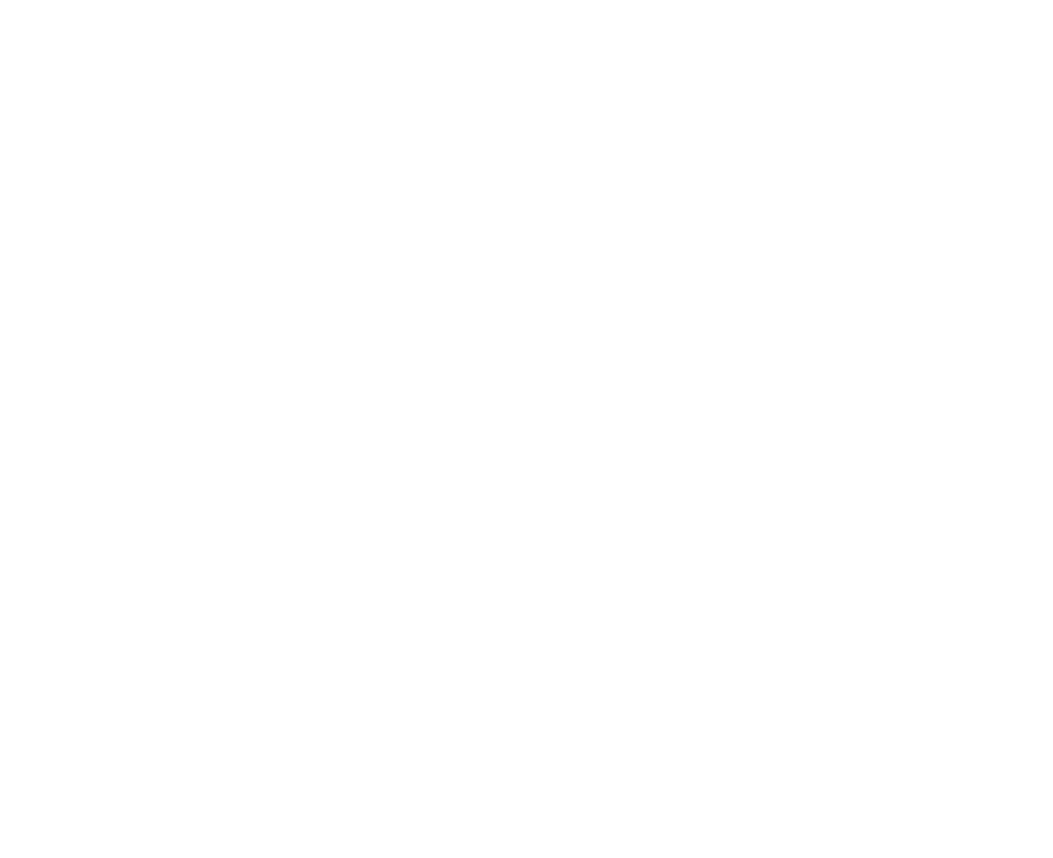
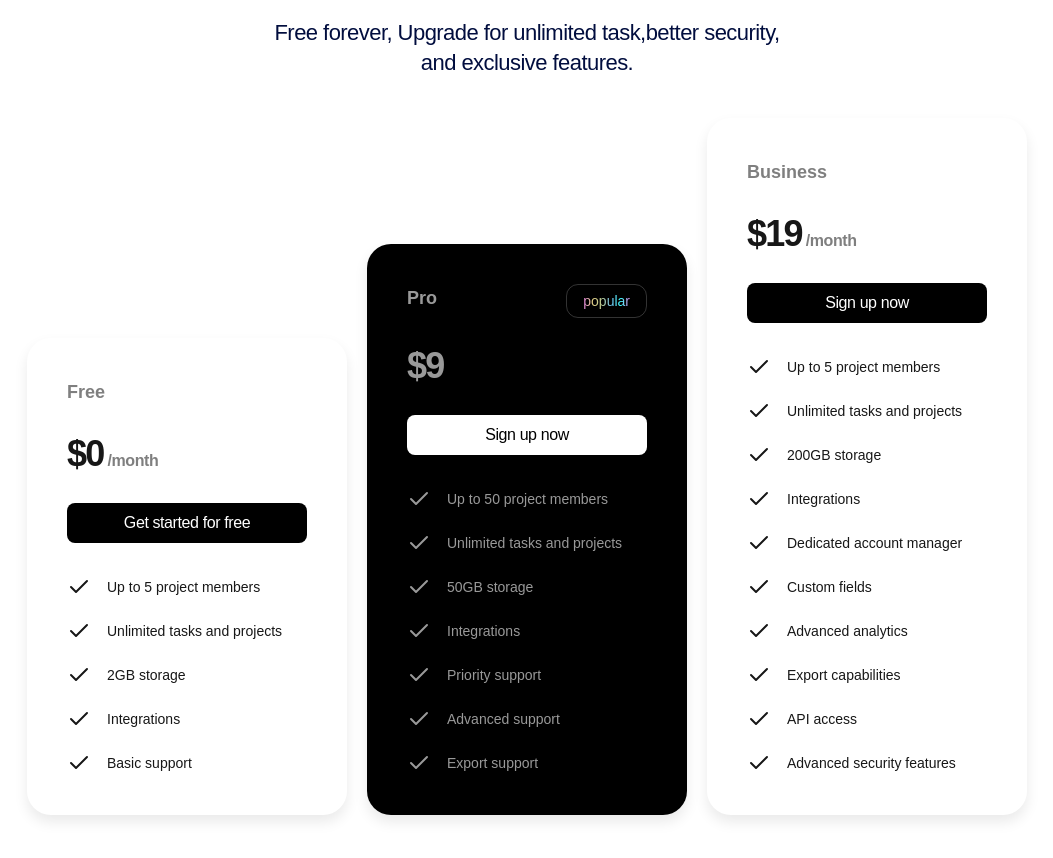
Before and after one commit to Muhd-Saifullah-dev/next-landing-page, a Next.js app: page / in a window 1280 px wide. Shown: the part 2317-3175 px from the top of the page, without its empty margins (113-1166 px from the left). Before the commit the page ends 2159 px from the top, so only its background shows below. Built offline with nearby package versions, Linux system fonts and the light colour scheme.

Commit message:
add Pricing components

```diff
--- a/package.json
+++ b/package.json
@@ -12,7 +12,8 @@
     "lucide-react": "^0.474.0",
     "next": "15.1.6",
     "react": "^19.0.0",
-    "react-dom": "^19.0.0"
+    "react-dom": "^19.0.0",
+    "tailwind-merge": "^3.0.1"
   },
   "devDependencies": {
     "@eslint/eslintrc": "^3",
--- a/src/app/globals.css
+++ b/src/app/globals.css
@@ -18,6 +18,15 @@
   .tag{
     @apply inline-flex text-sm border border-[#222]/10 px-3 py-1 rounded-lg tracking-tight
   }
+  .section-title{
+    @apply text-center text-3xl md:text-[54px] md:leading-[60px] font-bold tracking-tighter bg-gradient-to-b from-black to-[#001E80] text-transparent bg-clip-text
+  }
+  .section-description{
+    @apply text-center text-[22px] leading-[30px] tracking-tight text-[#010D3E]
+  }
+  .section-heading{
+    @apply max-w-[540px] mx-auto
+  }
 }
 :root {
   --background: #ffffff;
--- a/src/app/page.js
+++ b/src/app/page.js
@@ -1,6 +1,7 @@
 import Header from "@/components/Header";
 import Hero from "@/components/Hero";
 import LogoTicker from "@/components/LogoTicker";
+import Pricing from "@/components/Pricing";
 import ProductShowcase from "@/components/ProductShowcase";
 
 export default function Home() {
@@ -10,6 +11,7 @@
    <Hero/>
    <LogoTicker/>
    <ProductShowcase/>
+   <Pricing/>
    </>
   );
 }
--- /dev/null
+++ b/src/components/Pricing.jsx
@@ -0,0 +1,129 @@
+import React from "react";
+import { Check } from "lucide-react";
+import { twMerge } from "tailwind-merge";
+const pricingTiers = [
+  {
+    title: "Free",
+    monthlyPrice: 0,
+    buttonText: "Get started for free",
+    popular: false,
+    inverse: false,
+    features: [
+      "Up to 5 project members",
+      "Unlimited tasks and projects",
+      "2GB storage",
+      "Integrations",
+      "Basic support",
+    ],
+  },
+  {
+    title: "Pro",
+    monthlyPrice: 9,
+    buttonText: "Sign up now",
+    popular: true,
+    inverse: true,
+    features: [
+      "Up to 50 project members",
+      "Unlimited tasks and projects",
+      "50GB storage",
+      "Integrations",
+      "Priority support",
+      "Advanced support",
+      "Export support",
+    ],
+  },
+  {
+    title: "Business",
+    monthlyPrice: 19,
+    buttonText: "Sign up now",
+    popular: false,
+    inverse: false,
+    features: [
+      "Up to 5 project members",
+      "Unlimited tasks and projects",
+      "200GB storage",
+      "Integrations",
+      "Dedicated account manager",
+      "Custom fields",
+      "Advanced analytics",
+      "Export capabilities",
+      "API access",
+      "Advanced security features",
+    ],
+  },
+];
+const Pricing = () => {
+  return (
+    <section className="py-24">
+      <div className="container">
+        <div className="section-heading">
+        <h2 className="section-title">Pricing</h2>
+        <p className="section-description mt-5">
+          Free forever, Upgrade for unlimited task,better security, and
+          exclusive features.
+        </p>
+        </div>
+        <div className="flex flex-col   gap-6 items-center mt-10 lg:flex-row lg:items-end lg:justify-center lg:gap-5">
+          {pricingTiers.map(
+            (
+              { title, inverse, monthlyPrice, buttonText, popular, features },
+              index
+            ) => (
+              <div
+                key={index}
+                className={twMerge(
+                  "p-10 rounded-3xl shadow-[0_7px_14px_#EAEAEA] max-w-xs w-full",
+                  inverse === true && "bg-black border-black text-white/60"
+                )}
+              >
+                <div className="flex justify-between">
+                  <h3
+                    className={twMerge(
+                      "text-lg font-bold text-black/50",
+                      inverse === true && "text-white/60"
+                    )}
+                  >
+                    {title}
+                  </h3>
+                  {popular === true && (
+                    <div className="inline-flex text-sm px-4 py-1.5 rounded-xl border border-white/20">
+                      <span className="bg-[linear-gradient(to_right,#DD7DDF,#E1CD86,#BBCB92,#71C2EF,#3BFFFF,#DD7DDF)] text-transparent bg-clip-text font-medium">
+                        popular{" "}
+                      </span>
+                    </div>
+                  )}
+                </div>
+                <div className="flex items-baseline gap-1 mt-[30px]">
+                  <span className="text-4xl font-bold tracking-tighter leading-none">
+                    ${monthlyPrice}
+                  </span>
+                  <span className="tracking-tight font-bold text-black/50">
+                    /month
+                  </span>
+                </div>
+                <button
+                  className={twMerge(
+                    "btn btn-primary w-full mt-[30px]",
+                    inverse === true && "bg-white text-black"
+                  )}
+                >
+                  {buttonText}
+                </button>
+                <ul className="flex flex-col gap-5 mt-8">
+                  {features.map((feature, index) => (
+                    <li className="text-sm flex items-center gap-4" key={index}>
+                      <Check className="h-6 w-6" />
+                      <span> {feature}</span>
+                    </li>
+                  ))}
+                </ul>
+              </div>
+            )
+          )}
+        </div>
+      </div>
+    </section>
+  );
+};
+
+export default Pricing;
--- a/src/components/ProductShowcase.jsx
+++ b/src/components/ProductShowcase.jsx
@@ -7,12 +7,12 @@
   return (
    <section className='bg-gradient-to-b from-[#FFFFFF] to-[#D2DCFF] py-24 overflow-x-clip'>
     <div className='container'>
-        <div className='max-w-[540px] mx-auto'>
+        <div className='section-heading'>
         <div className='flex justify-center'>
         <div className='tag'>Boost Your Productivity</div>
         </div>
-        <h2 className='text-center text-3xl md:text-[54px] md:leading-[60px] font-bold tracking-tighter bg-gradient-to-b from-black to-[#001E80] text-transparent bg-clip-text mt-5'>A more effective way to track progress</h2>
-        <p className='text-center text-[22px] leading-[30px] tracking-tight text-[#010D3E] mt-5'>Effortlessly turn your idea into a fully functional, responsive, Saas website in just minute with this template.</p>
+        <h2 className='section-title mt-5'>A more effective way to track progress</h2>
+        <p className='section-description mt-5'>Effortlessly turn your idea into a fully functional, responsive, Saas website in just minute with this template.</p>
         </div>
         <div className='relative'>
         <Image  src={ProductImage} alt="Product-Image" className='mt-10'/>
```
Also changed, not shown: 1 other file (tests, documents, lock files or other folders).
